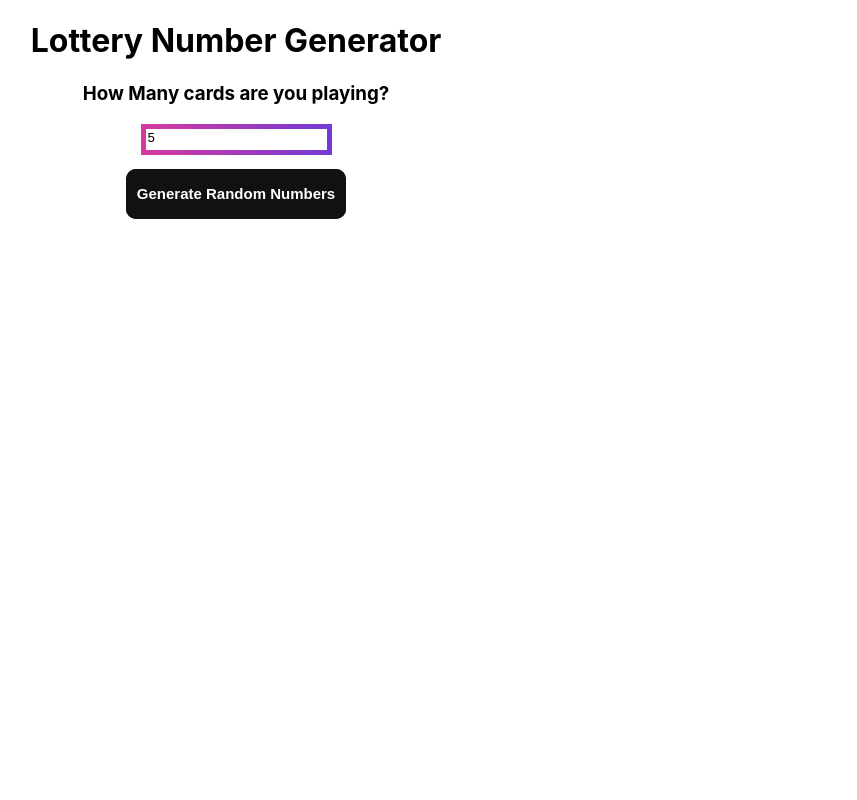
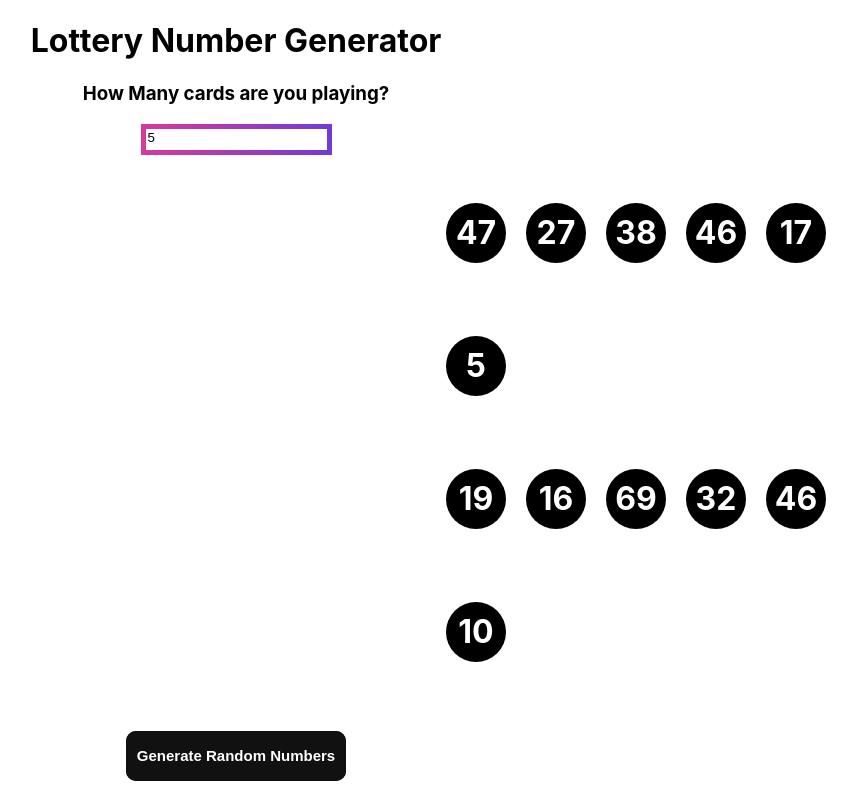
Before and after one commit to arikey-pixel/mega_millions_generator, a React (Create React App) app: page / in a window 1280 px wide. Both pictures are taken after typing "5" into the empty fields and a click on the button "Generate Random Numbers". Shown: the whole page, without its empty margins (404-1261 px from the left). Built offline with nearby package versions, Linux system fonts and the light colour scheme.

Commit message:
Added CircleCards component into app

```diff
--- a/src/Components/Cards/NumberList.js
+++ b/src/Components/Cards/NumberList.js
@@ -2,6 +2,7 @@ import React, { useState } from "react";
 import "./NumberListStyle.css";
 import NumberInput from "../Input/NumberInput";
 import GenerateRandomButton from "../Button/GenerateButton";
+import CircleCards from "../Circle/CircleCards";
 
 const NumberList = () =>{
   const data = [].map((value, index) => ({
@@ -85,6 +86,7 @@ function clearArray(){
   return(
     <div>
       <NumberInput onChange={(e) => handleChange(e)} onKeyPress={(e) => handleKeyPress(e)}/>
+      <CircleCards arrayCards={num}/>
       <GenerateRandomButton onClick={handleClick}/>
     </div>
   )
--- /dev/null
+++ b/src/Components/Circle/CircleCards.js
@@ -0,0 +1,32 @@
+import React from "react";
+import './CircleCardsStyle.css'
+
+const CircleCards = ({arrayCards}) =>{
+
+const names = [];
+
+{arrayCards.forEach((item) =>{
+    item.forEach((ele) => {
+        names.push(<li><h2 className="circle">{ele}</h2></li>)
+    })
+})}
+
+return(
+    <div>
+        <ul className="circle-list-item">
+            {names.splice(0,6)}
+            <br/>
+            {names.splice(0,6)}
+            <br/>
+            {names.splice(0,6)}
+            <br/>
+            {names.splice(0,6)}
+            <br/>
+            {names.splice(0,6)}
+        </ul>
+    </div>
+);
+
+}
+
+export default CircleCards;
--- /dev/null
+++ b/src/Components/Circle/CircleCardsStyle.css
@@ -0,0 +1,34 @@
+.circle{
+    border-radius: 30px;
+    width: 60px;
+    height: 60px;
+    background-color: black;
+    line-height: 60px;
+    -moz-border-radius: 30px;
+    color: white;
+    text-align: center;
+    font-size: 2em;
+    display: block;
+}
+
+ul.circle-list-item{
+    list-style: none;
+    margin: 0;
+    margin-top: 12px;
+    margin-left: 800px;
+    display: list-item;
+    text-align: left;
+    overflow-y: auto;
+    max-height: 550px;
+    width: auto;
+}
+
+ul.circle-list-item li{
+    display: inline-block;
+    padding: 10px 10px;
+    flex-direction: column;
+}
+
+.circle-list-item h2{
+    margin-right: 100px 0;
+}
```
